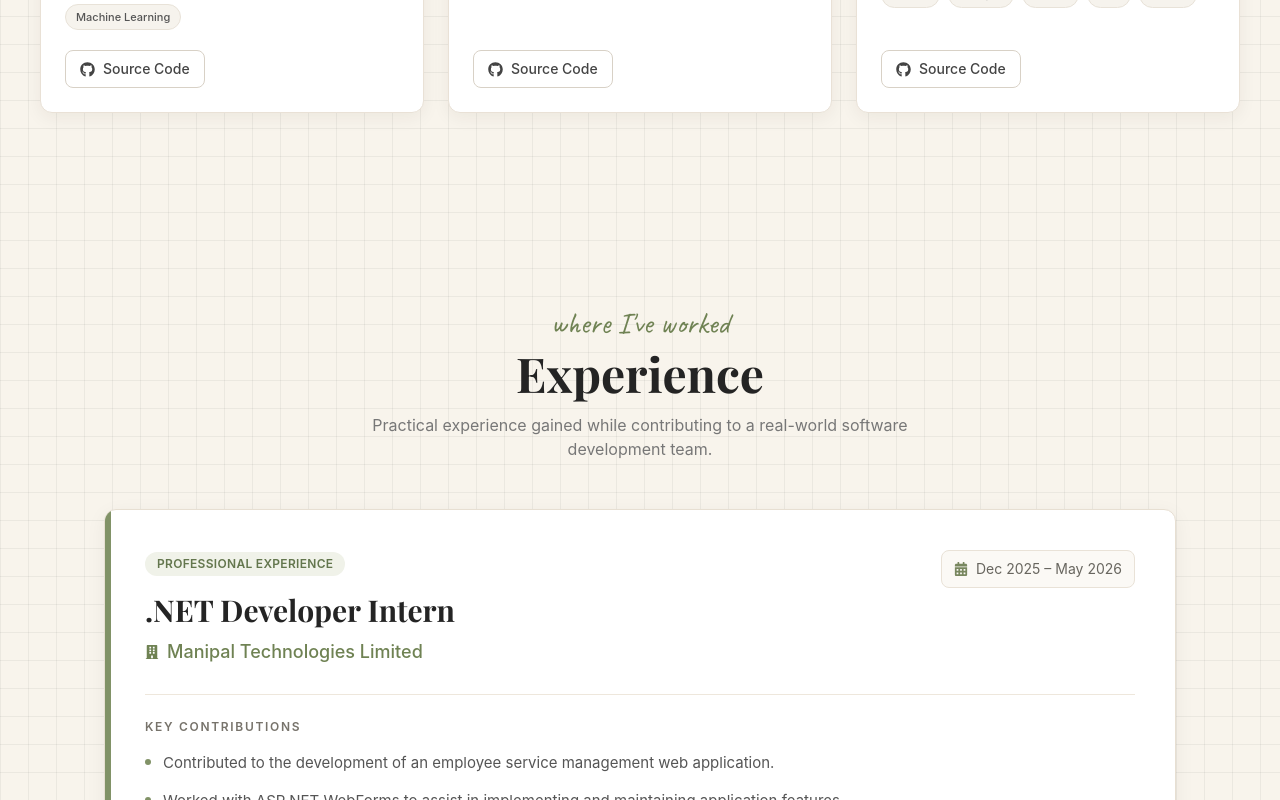
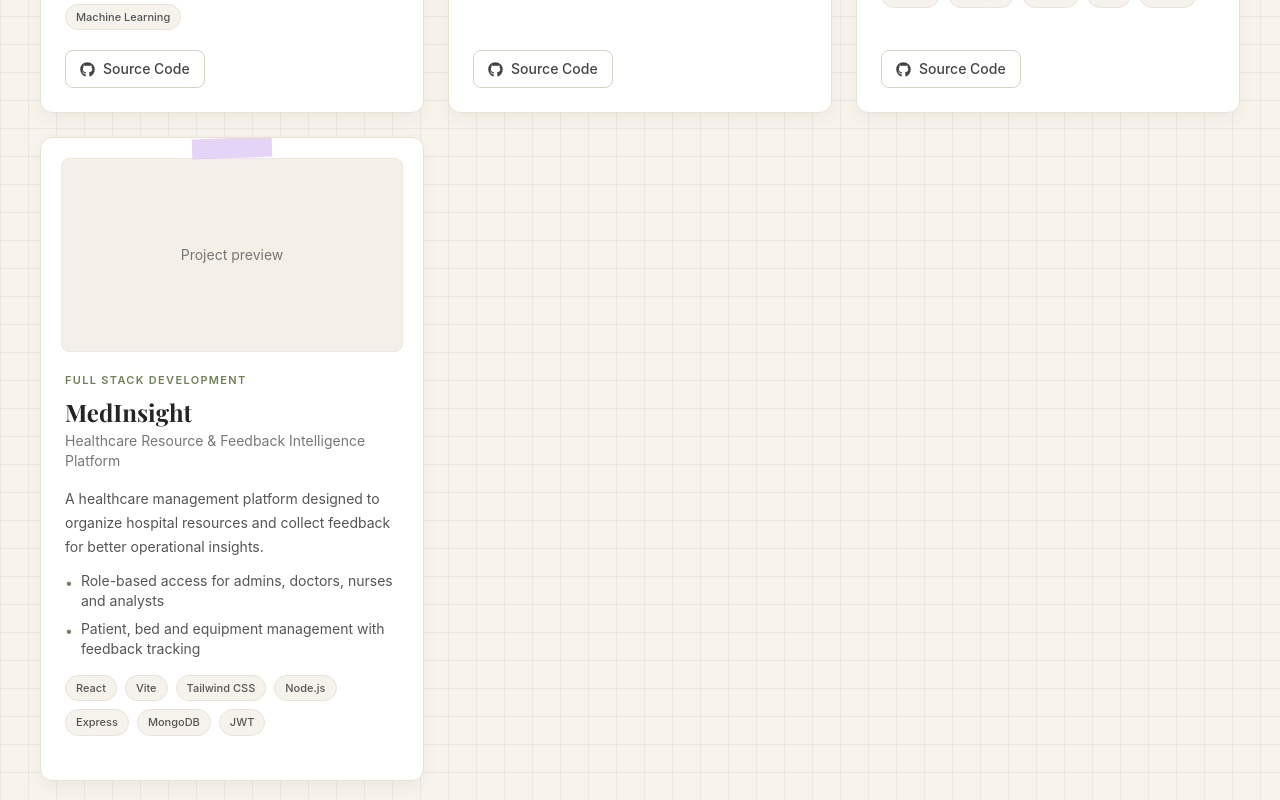
Before and after one commit to aish-0925/portfolio, a React (Vite) app: page / in a window 1280 px wide. Shown: the part 3540-4340 px from the top of the page. Built offline with nearby package versions, Linux system fonts and the light colour scheme.

Commit message:
Add MedInsight to portfolio projects

```diff
--- a/src/data/projects.js
+++ b/src/data/projects.js
@@ -48,6 +48,29 @@ const projects = [
     github: "https://github.com/aish-0925/oral_evaluator",
     demo: "",
   },
+  {
+    title: "MedInsight",
+    category: "Full Stack Development",
+    subtitle: "Healthcare Resource & Feedback Intelligence Platform",
+    images: [],
+    tech: [
+      "React",
+      "Vite",
+      "Tailwind CSS",
+      "Node.js",
+      "Express",
+      "MongoDB",
+      "JWT",
+    ],
+    description:
+      "A healthcare management platform designed to organize hospital resources and collect feedback for better operational insights.",
+    highlights: [
+      "Role-based access for admins, doctors, nurses and analysts",
+      "Patient, bed and equipment management with feedback tracking",
+    ],
+    github: "",
+    demo: "",
+  },
 ];
 
 export default projects;
```
